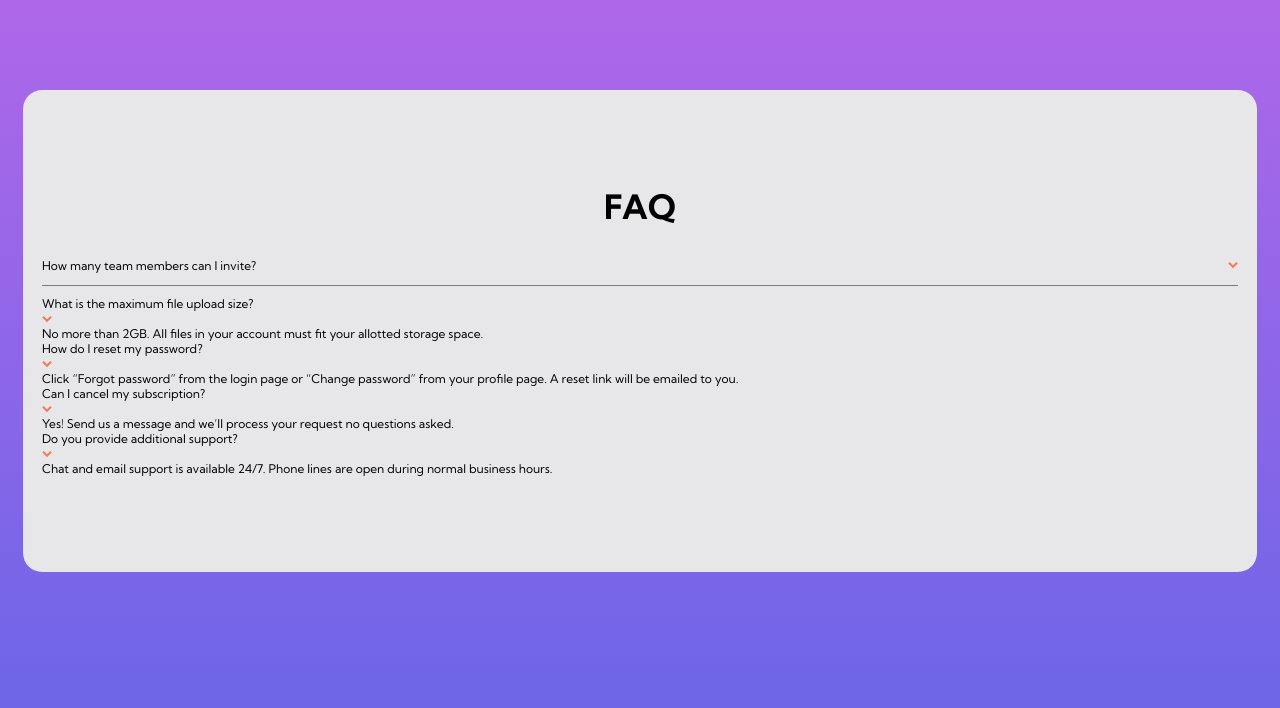
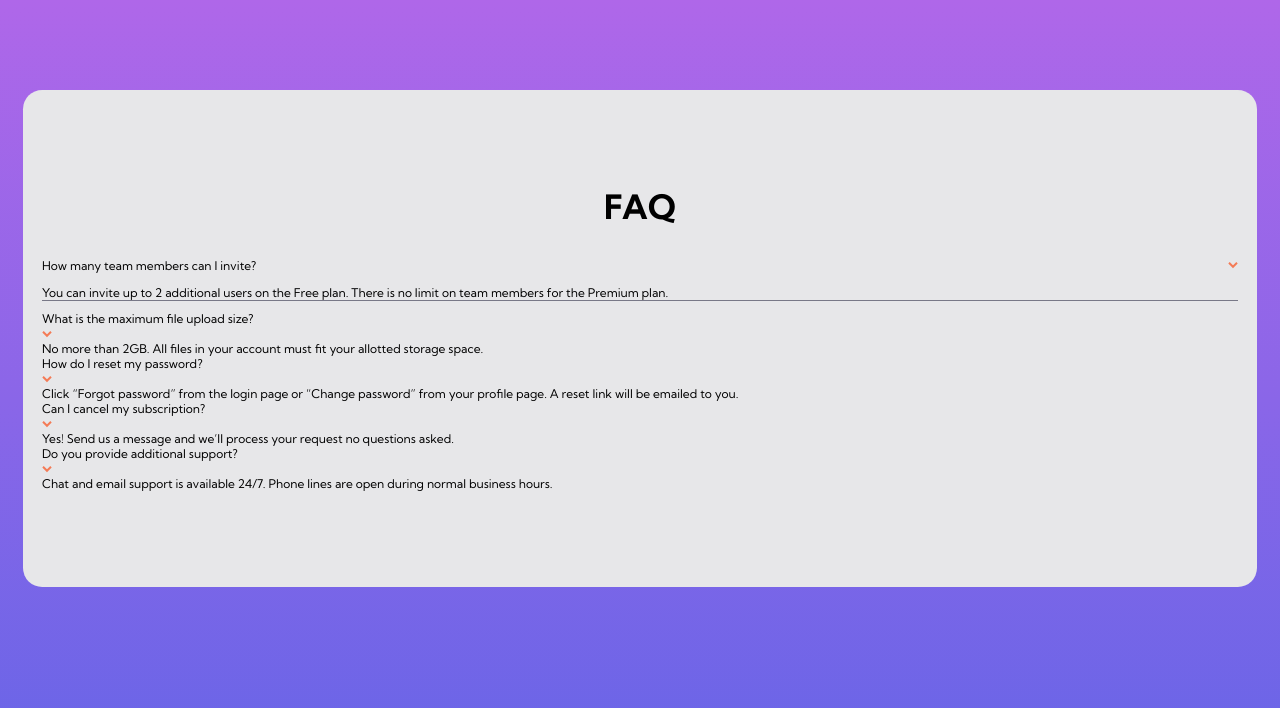
Before and after one commit to mrLuisFer/faq-accordion-card, a plain HTML site: page index.html in a window 1280 px wide. Both pictures are taken after a click on the picture 1233 px from the left and 265 px from the top of the page. Drawn offline with Linux system fonts and the light colour scheme.

Commit message:
thinking ideas for the javascript

```diff
--- a/index.html
+++ b/index.html
@@ -37,7 +37,7 @@
                 id="invite-icon-down"
               />
             </div>
-            <p class="invite-toShow" id="invite-toShow">
+            <p class="invite-toShow hidde" id="invite-toShow">
               You can invite up to 2 additional users on the Free plan. There is
               no limit on team members for the Premium plan.
             </p>
--- a/src/js/invite.js
+++ b/src/js/invite.js
@@ -3,4 +3,6 @@ const invite_toShow = document.querySelector("#invite-toShow");
 
 iconDown.addEventListener("click", () => {
   console.log("works for the moment");
+
+  invite_toShow.classList.toggle("hidde");
 });
--- a/src/sass/components/_invite-article.scss
+++ b/src/sass/components/_invite-article.scss
@@ -12,6 +12,6 @@
   }
 
   &-toShow {
-    display: none;
+    // display: none;
   }
 }
--- a/src/sass/components/_main.scss
+++ b/src/sass/components/_main.scss
@@ -15,3 +15,7 @@
     margin-bottom: 2.5rem;
   }
 }
+
+.hidde {
+  display: none;
+}
```
Also changed, not shown: src/css/App.css.
